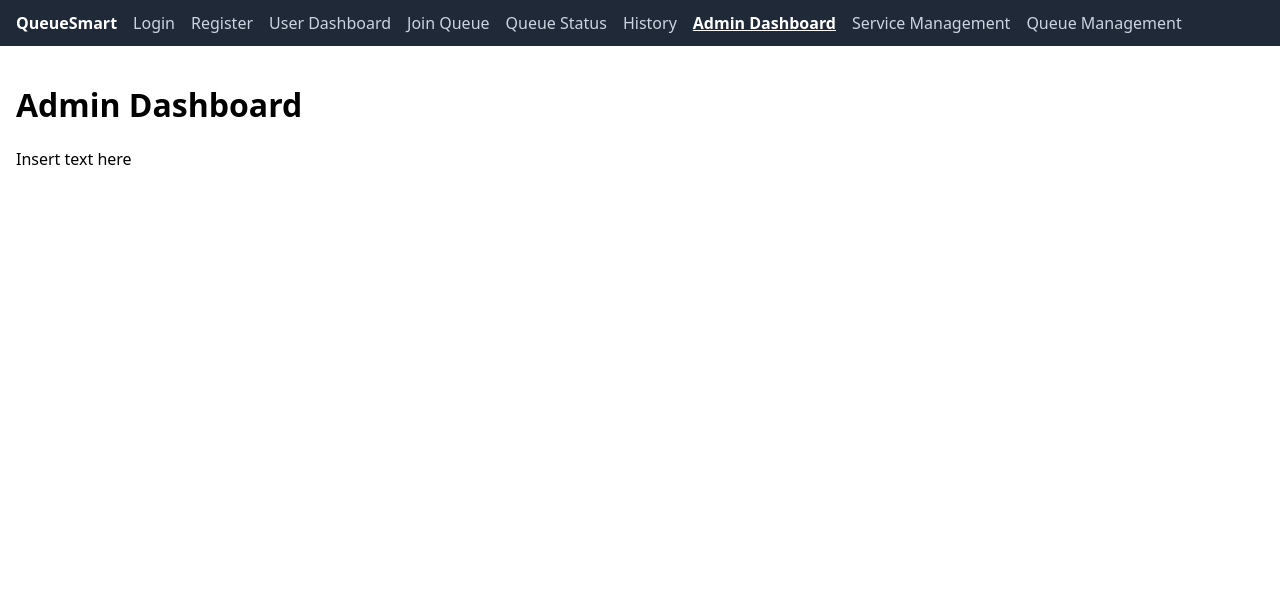
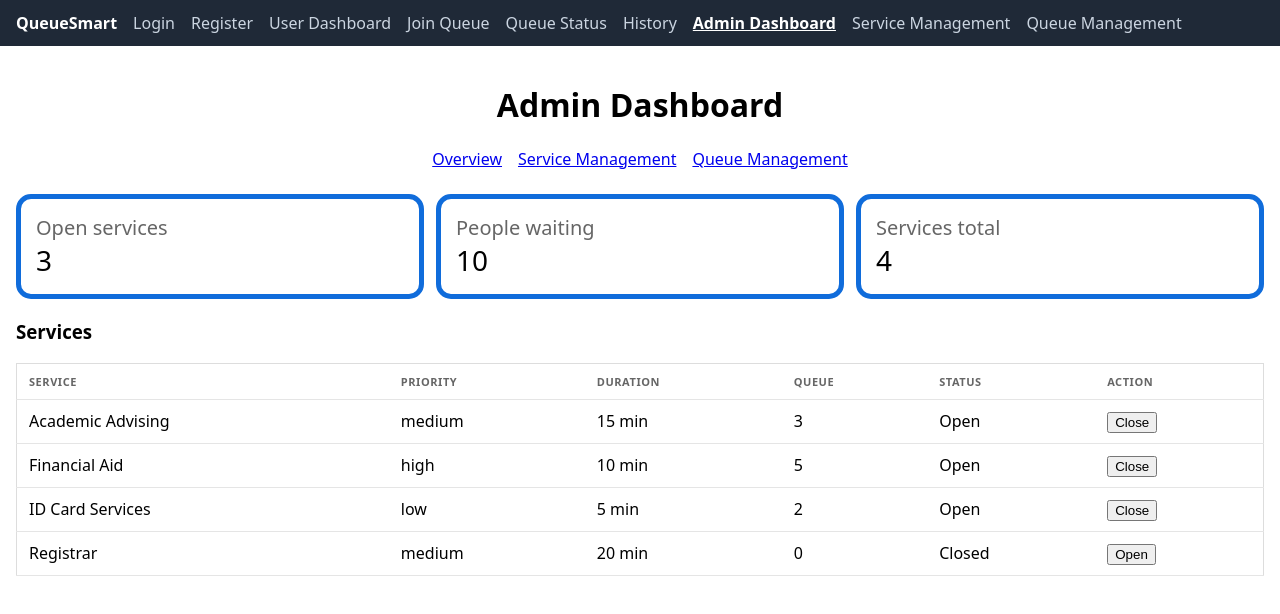
Before and after one commit to MuneebKhan137/QueueSmart---44, a React (Vite) app in the folder frontend/: page /admin in a window 1280 px wide. Shown: the top 614 px of the page. Built offline with nearby package versions, Linux system fonts and the light colour scheme.

Commit message:
Build admin dashboard with service list, queue counts, and open/close action

```diff
--- a/frontend/src/pages/AdminDashboard.jsx
+++ b/frontend/src/pages/AdminDashboard.jsx
@@ -1,13 +1,69 @@
+import { useState } from 'react';
+import { Link } from 'react-router-dom';
+
+
 // Admin Dashboard
 // A2 requirements for this screen:
 //  - List of services
 //  - Current queue lengths
 //  - Quick actions (open/close queue)
+
 export default function AdminDashboard() {
+  const card = { border: '5px solid #106cdb', borderRadius: '15px', padding: '15px', flex: 1 };
+  const cell = { padding: '10px 12px', borderBottom: '1px solid #e5e5e5', textAlign: 'left' };
+  const head = { ...cell, fontSize: '11px', color: '#666', textTransform: 'uppercase', letterSpacing: '0.05em' };
+   const [services, setServices] = useState([
+    { id: 1, name: 'Academic Advising', priority: 'medium', duration: 15, queue: 3, isOpen: true },
+    { id: 2, name: 'Financial Aid',     priority: 'high',   duration: 10, queue: 5, isOpen: true },
+    { id: 3, name: 'ID Card Services',  priority: 'low',    duration: 5,  queue: 2, isOpen: true },
+    { id: 4, name: 'Registrar',         priority: 'medium', duration: 20, queue: 6, isOpen: false },
+  ]);
+
+   function toggleOpen(id) {
+    setServices(services.map(s => s.id === id ? { ...s, isOpen: !s.isOpen } : s));
+  }
+
+  const openCount = services.filter(s => s.isOpen).length;
+  const waiting = services.filter(s => s.isOpen).reduce((sum, s) => sum + s.queue, 0);
   return (
     <div>
-      <h1>Admin Dashboard</h1>
-      <p>Insert text here</p>
+      <h1 style = {{textAlign: 'center'}}> Admin Dashboard </h1>
+
+      <div style={{ display: 'flex', gap: '16px', justifyContent: 'center', marginBottom: '24px' }}>
+        <Link to="/admin">Overview</Link>
+        <Link to="/admin/services">Service Management</Link>
+        <Link to="/admin/queues">Queue Management</Link>
+      </div>
+
+      <div style={{ display: 'flex', gap: '12px', marginBottom: '20px' }}>
+        <div style={card}><div style={{ fontSize: '20px', color: '#666' }}>Open services</div><div style={{ fontSize: '28px' }}>{openCount}</div></div>
+        <div style={card}><div style={{ fontSize: '20px', color: '#666' }}>People waiting</div><div style={{ fontSize: '28px' }}>{waiting}</div></div>
+        <div style={card}><div style={{ fontSize: '20px', color: '#666' }}>Services total</div><div style={{ fontSize: '28px' }}>{services.length}</div></div>
+      </div>
+
+      <h3> Services </h3>
+      <table style={{ borderCollapse: 'collapse', width: '100%', border: '1px solid #ddd' }}>
+        <thead>
+          <tr>
+            <th style={head}>Service</th><th style={head}>Priority</th><th style={head}>Duration</th>
+            <th style={head}>Queue</th><th style={head}>Status</th><th style={head}>Action</th>
+          </tr>
+        </thead>
+        <tbody>
+          {services.map(s => (
+            <tr key={s.id}>
+              <td style={cell}>{s.name}</td>
+              <td style={cell}>{s.priority}</td>
+              <td style={cell}>{s.duration} min</td>
+              <td style={cell}>{s.isOpen ? s.queue : 0}</td>
+              <td style={cell}>{s.isOpen ? 'Open' : 'Closed'}</td>
+              <td style={cell}>
+                <button onClick={() => toggleOpen(s.id)}>{s.isOpen ? 'Close' : 'Open'}</button>
+              </td>
+            </tr>
+          ))}
+        </tbody>
+      </table>
     </div>
   );
 }
```
